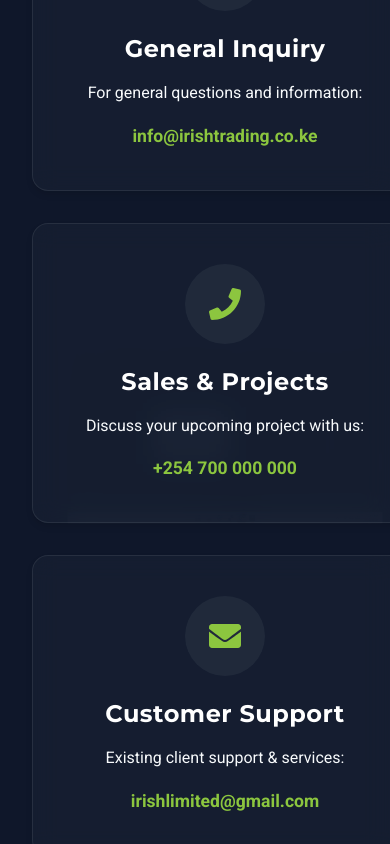
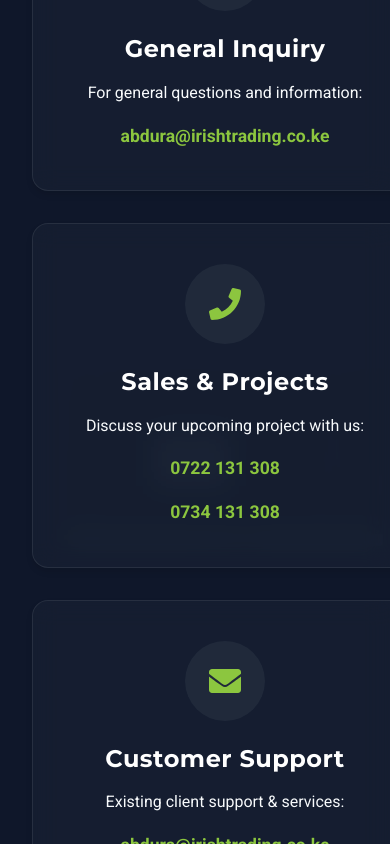
Before and after one commit to sharlmon/IrishTradingSite, a React (Vite) app: page / in a window 390 px wide. Shown: the part 8440-9284 px from the top of the page. Built offline with nearby package versions, Linux system fonts and the light colour scheme.

Commit message:
Update contact info: emails and phone numbers

```diff
--- a/src/components/Contact.jsx
+++ b/src/components/Contact.jsx
@@ -29,7 +29,7 @@ const Contact = () => {
                         </div>
                         <h3>General Inquiry</h3>
                         <p>For general questions and information:</p>
-                        <a href="mailto:info@irishtrading.co.ke" className="contact-link">info@irishtrading.co.ke</a>
+                        <a href="mailto:abdura@irishtrading.co.ke" className="contact-link">abdura@irishtrading.co.ke</a>
                     </div>
 
                     {/* Sales Department Card */}
@@ -39,7 +39,10 @@ const Contact = () => {
                         </div>
                         <h3>Sales & Projects</h3>
                         <p>Discuss your upcoming project with us:</p>
-                        <a href="tel:+254700000000" className="contact-link">+254 700 000 000</a>
+                        <div style={{ display: 'flex', flexDirection: 'column', gap: '0.5rem' }}>
+                            <a href="tel:+254722131308" className="contact-link">0722 131 308</a>
+                            <a href="tel:+254734131308" className="contact-link">0734 131 308</a>
+                        </div>
                     </div>
 
                     {/* Support Card */}
@@ -49,7 +52,7 @@ const Contact = () => {
                         </div>
                         <h3>Customer Support</h3>
                         <p>Existing client support & services:</p>
-                        <a href="mailto:irishlimited@gmail.com" className="contact-link">irishlimited@gmail.com</a>
+                        <a href="mailto:abdura@irishtrading.co.ke" className="contact-link">abdura@irishtrading.co.ke</a>
                     </div>
 
                     {/* Working Hours Card */}
@@ -72,7 +75,7 @@ const Contact = () => {
                     <div className="hub-card cta-card">
                         <h3>Ready to Start?</h3>
                         <p>Let's turn your vision into reality.</p>
-                        <a href="mailto:info@irishtrading.co.ke?subject=Project Inquiry" className="btn btn-primary pulse-btn">
+                        <a href="mailto:abdura@irishtrading.co.ke?subject=Project Inquiry" className="btn btn-primary pulse-btn">
                             Request a Quote
                         </a>
                     </div>
```
